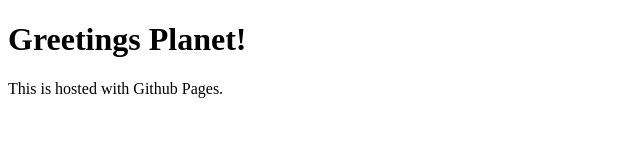
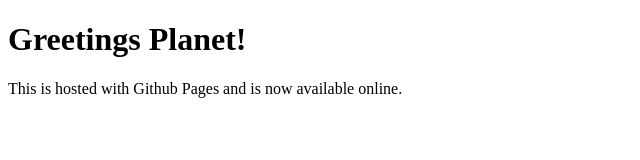
Before and after one commit to km0x/km0x.github.io, a plain HTML site: page index.html in a window 1280 px wide. Shown: the whole page, without its empty margins (0-640 px from the left). Drawn offline with Linux system fonts and the light colour scheme.

Commit message:
Just an update via Visual Code.

```diff
--- a/index.html
+++ b/index.html
@@ -2,6 +2,6 @@
 <html>
   <body>
     <h1>Greetings Planet!</h1>
-    <p>This is hosted with Github Pages.</p>
+    <p>This is hosted with Github Pages and is now available online.</p>
   </body>
 </html>
```
